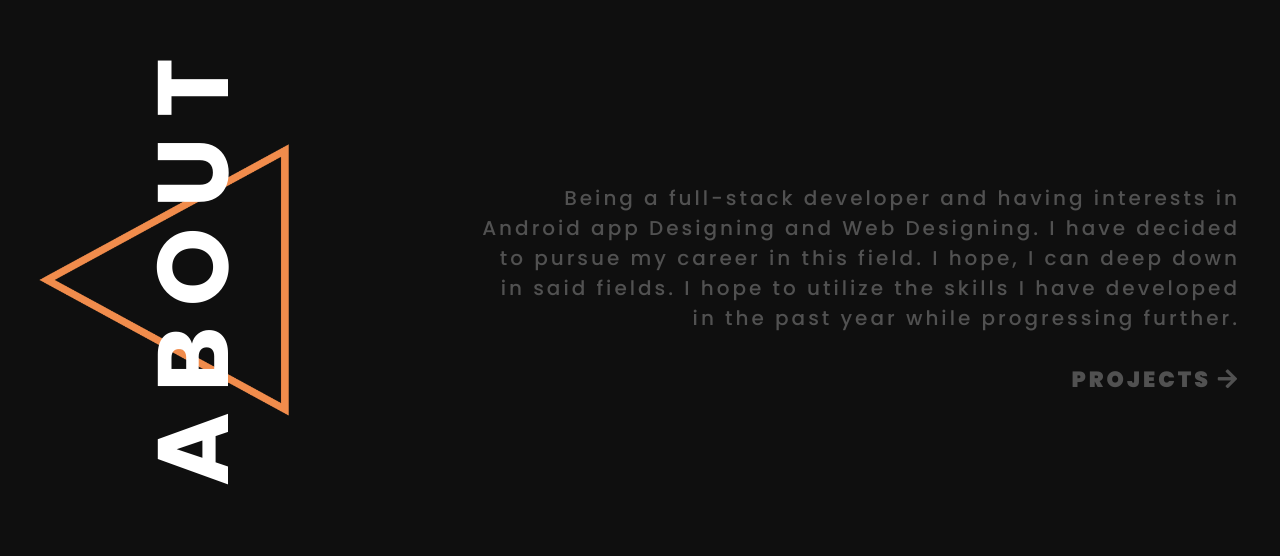
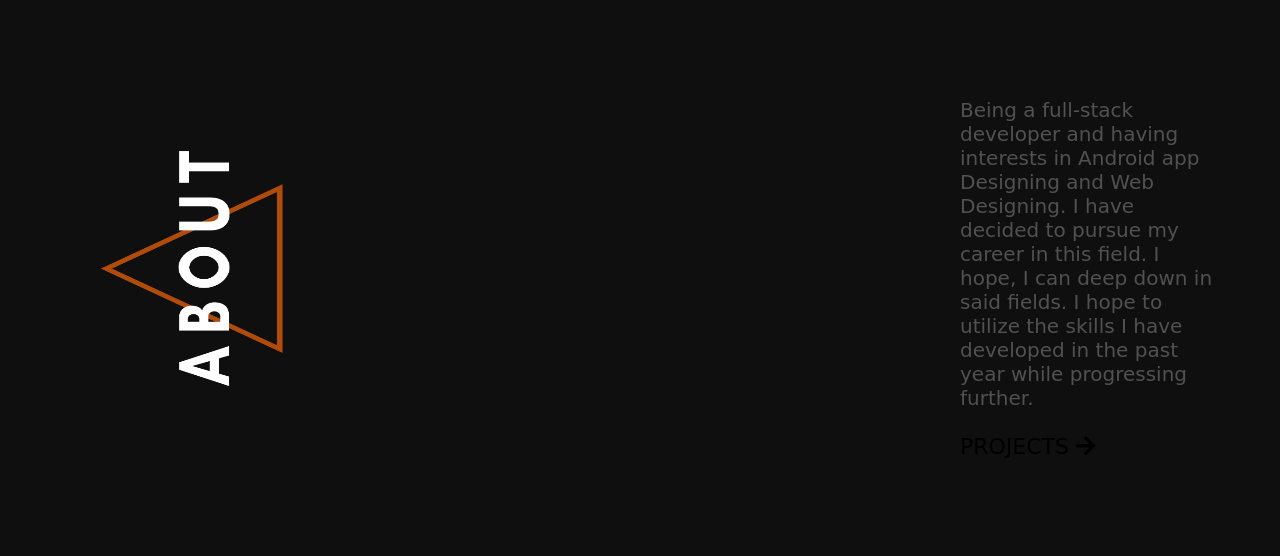
Before and after one commit to manishpandeyvp/manishpandeyvp.github.io, a plain HTML site: page index.html in a window 1280 px wide. Shown: the part 904-1460 px from the top of the page. Drawn offline with nearby package versions, Linux system fonts and the light colour scheme.

Commit message:
Update index.html

```diff
--- a/index.html
+++ b/index.html
@@ -48,38 +48,22 @@
         </header>
 
         <section class="hero hello" id="hero">
-            <!-- <div class="container"> -->
-                <!-- <img src="images/rectangle.png" class="model" alt="model">
-                <h2 class="sub-headline">
-                    HELLO
-                </h2>
-                <h2 class="headline">
-                    i am manish.
-                </h2>
-                <p>
-                    i am<br />manish.
-                </p> -->
-
-            <!-- </div> -->
             <img src="images/hello-2.png" class="hello-desktop">
             <img src="images/hello.png" class="hello-mobile">
         </section>
 
-        <section class="about">
+        <section class="poem about-1">
             <div class="container">
-                <img src="images/triangle.png" class="model-1" alt="model">
-                <h2 class="sub-headline">
-                    ABOUT
-                </h2>
-                <p>
+                <img src="images/about.png" alt="" class="poem-img">
+                <p class="poem-1">
                     Being a full-stack developer and having interests in Android app Designing and Web Designing.
                     I have decided to pursue my career in this field. I hope, I can deep down in said fields.
                     I hope to utilize the skills I have developed in the past year while progressing further.
                     <br><br>
                     <a href="projects.html"><span>PROJECTS  </span><span><i class="fas fa-arrow-right"></i></span></a>
-                </p>
+                </p class="poem-2">
             </div>
-        </section>
+                    </section>
 
         <section class="contact" id="contact">
             <div class="container">
```
